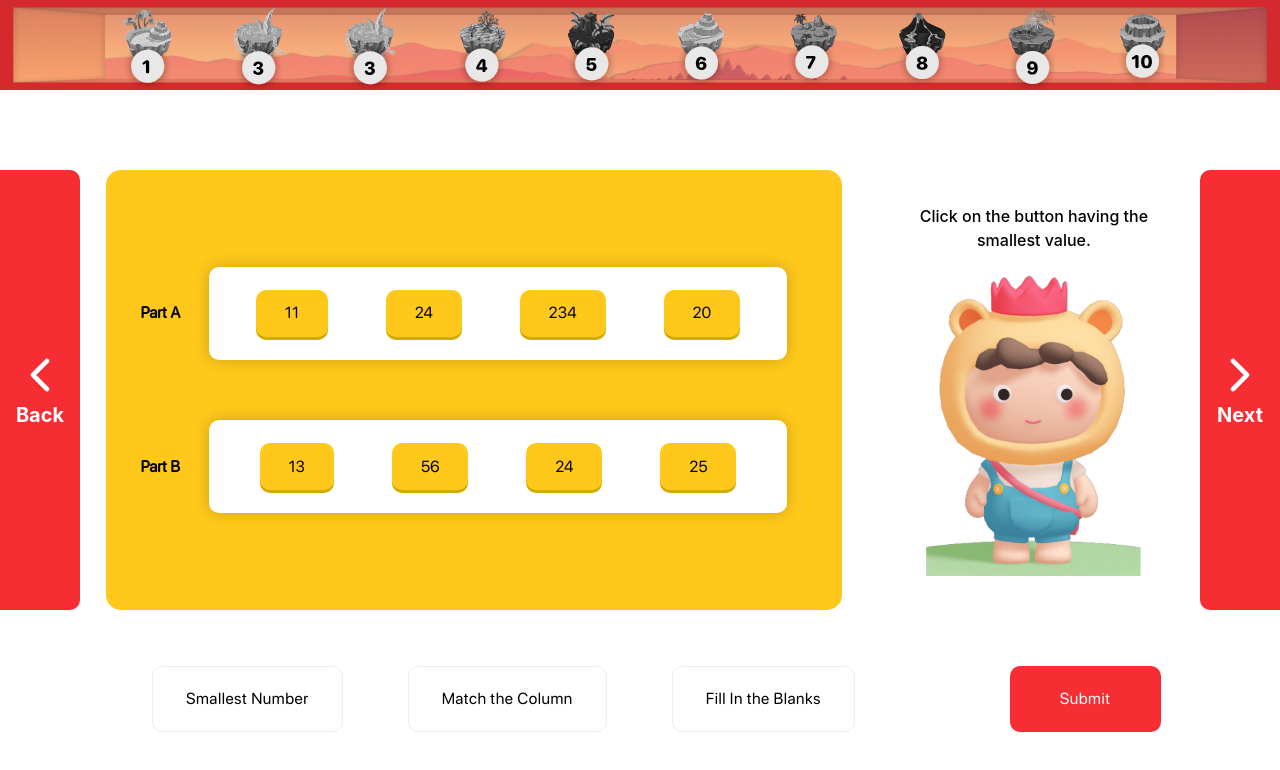
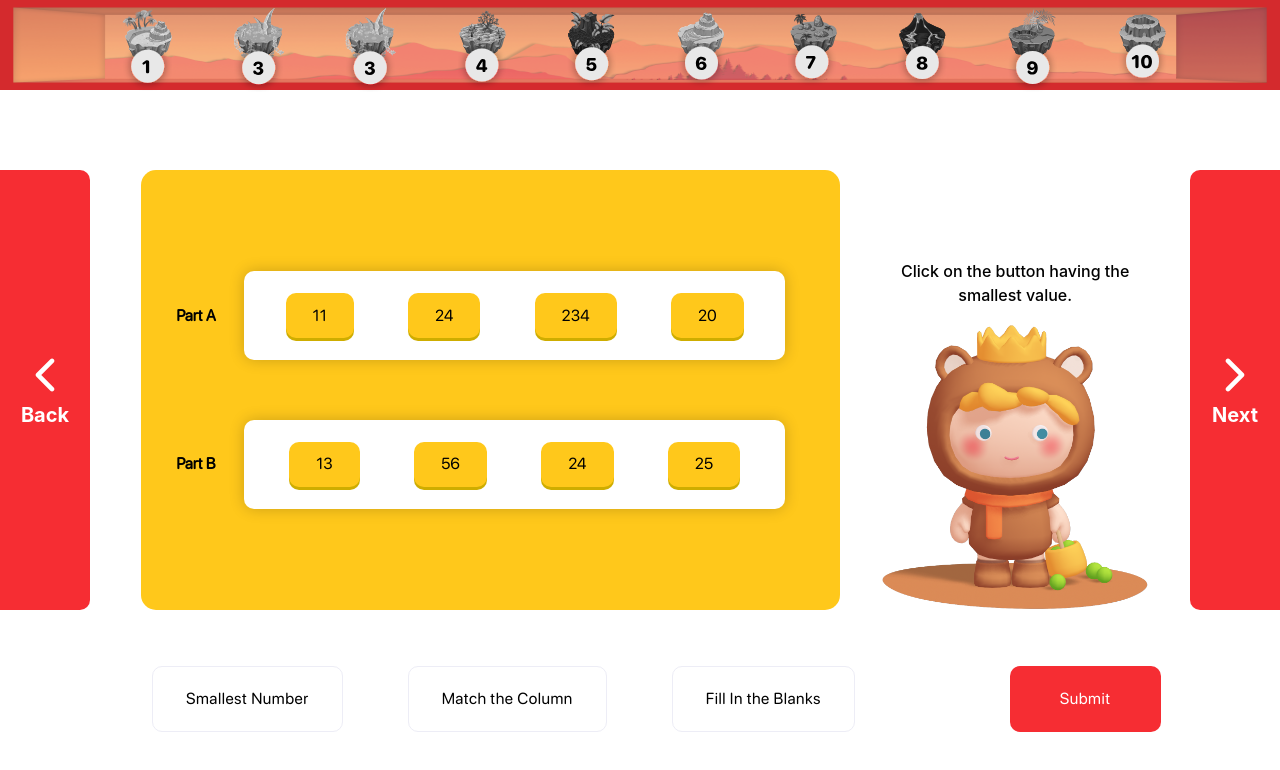
Before and after one commit to singhcoder694/LiteracyApp, a React (Create React App) app: page /background in a window 1280 px wide. Shown: the top 770 px of the page. Built offline with nearby package versions, Linux system fonts and the light colour scheme; no server answers; a web font is replaced by a local one.

Commit message:
CSS fixes

```diff
--- a/src/Components/Background.css
+++ b/src/Components/Background.css
@@ -17,10 +17,9 @@
   background-color: #f62d33;
   cursor: pointer;
   transition: background-color 0.3s;
-
   height: 100%;
-  width: 8%;
-  max-width: 80px;
+  width: 9%;
+  max-width: 90px;
 }
 
 .prev-button {
@@ -70,14 +69,16 @@
   position: relative;
   height: 100%;
   display: flex;
-  justify-content: center;
+  justify-content: flex-end;
   flex-direction: column;
   align-items: center;
+  width: 30%;
 }
 .instruction-gudda {
   position: relative;
-  height: 70%;
+  height: 65%;
   object-fit: contain;
+  width: auto;
 }
 .mascot-contaier p {
   text-align: center;
--- a/src/Components/Background.jsx
+++ b/src/Components/Background.jsx
@@ -2,7 +2,7 @@ import react, { useState } from "react";
 import "./Background.css";
 import "./NavigationButton.css";
 import { IoIosArrowBack, IoIosArrowForward } from "react-icons/io";
-import gudda from "../assets/images/Gudda.jpg";
+import gudda from "../assets/images/gudda.png";
 import React from "react";
 import SmallestNumber from "../pages/SmallestNumber";
 import Navbar from "./Navbar";
@@ -65,7 +65,11 @@ export default function Background() {
             {questions[1]?<MatchNumbers />:null}
             {questions[2]?<FillInTheBlanks />:null}
         <div className="mascot-contaier">
-          <p>Click on the button having the smallest value.</p>
+          <p>
+          {questions[0]?"Click on the button having the smallest value.":null}
+            {questions[1]?"Click on the boxes on left to select it then click the box on the right to match it with the selected box.":null}
+            {questions[2]?"Enter the value on the right side fields after equals (=) sign.":null}
+          </p>
           <img src={gudda} alt="Gudda" className="instruction-gudda" />
         </div>
           <div className="next-button nav-button-icon" onClick={clicked_next}>
--- a/src/pages/Instructions.jsx
+++ b/src/pages/Instructions.jsx
@@ -1,6 +1,6 @@
 import React from "react";
 import "./Instructions.css";
-import gudda from "../assets/images/Gudda.jpg";
+import gudda from "../assets/images/gudda.png";
 import { FaArrowRightLong } from "react-icons/fa6";
 import { useUser } from '../context/UserContext';
 import { useNavigate } from "react-router-dom";
--- a/src/pages/SmallestNumber.css
+++ b/src/pages/SmallestNumber.css
@@ -6,6 +6,6 @@
     display: flex;
     flex-direction: column;
     justify-content: center;
-    margin:0px 2% 0px 2%;
+    margin:0px 0% 0px 4%;
     width: 60%;
 }
```
Also changed, not shown: src/pages/FillInTheBlanks.jsx (+12 -7 lines), src/assets/images/Gudda.jpg (deleted), src/assets/images/gudda.png (added).
